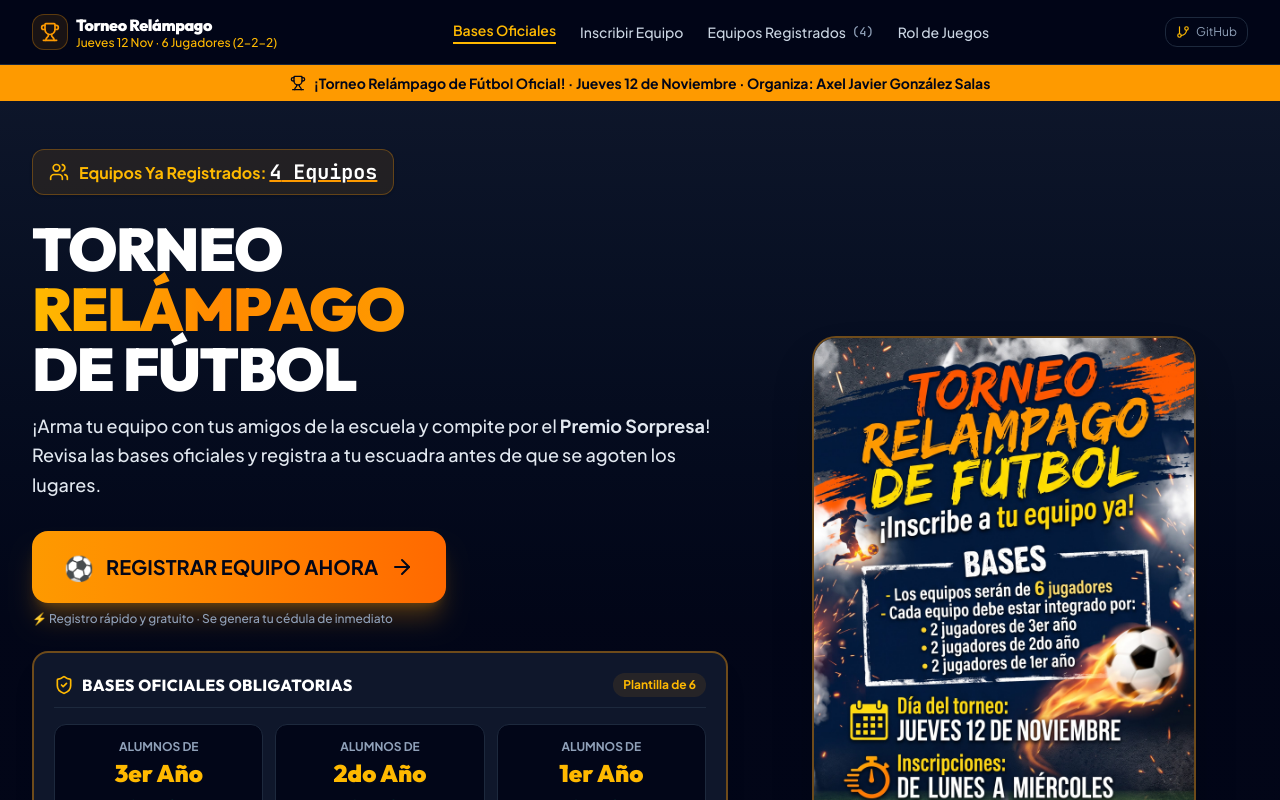
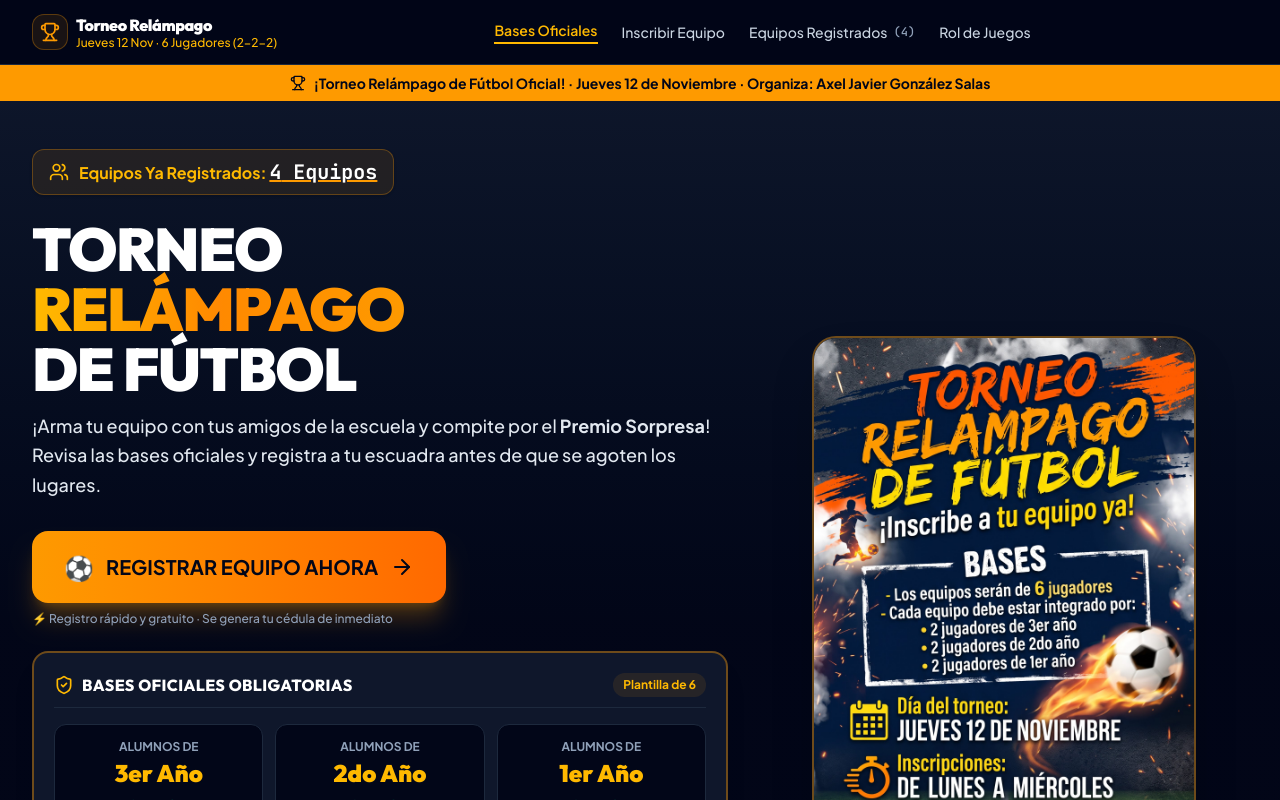
Before and after one commit to Spincel/Fut-relpago, a React (Vite) app: page / in a window 1280 px wide. Shown: the top 800 px of the page. Built offline with nearby package versions, Linux system fonts and the light colour scheme.

Commit message:
Remove GitHub sync button from header

```diff
--- a/src/App.tsx
+++ b/src/App.tsx
@@ -8,7 +8,6 @@ import { PublicTeamsDirectory } from './components/PublicTeamsDirectory';
 import { FixtureGenerator } from './components/FixtureGenerator';
 import { DocumentViewerModal } from './components/DocumentViewerModal';
 import { OfficialGameSheetModal } from './components/OfficialGameSheetModal';
-import { GitSyncModal } from './components/GitSyncModal';
 import { AdminLoginModal } from './components/AdminLoginModal';
 import { Team, Player } from './types/tournament';
 import { loadTeamsFromStorage, saveTeamsToStorage } from './utils/storage';
@@ -41,7 +40,6 @@ export default function App() {
     team: null,
   });
 
-  const [gitModalOpen, setGitModalOpen] = useState(false);
   const [adminLoginModalOpen, setAdminLoginModalOpen] = useState(false);
   const [newlyRegisteredTeam, setNewlyRegisteredTeam] = useState<Team | null>(null);
 
@@ -156,7 +154,6 @@ export default function App() {
           setIsAdmin(false);
           setCurrentTab('bases');
         }}
-        onOpenGitModal={() => setGitModalOpen(true)}
         totalTeamsCount={teams.length}
       />
 
@@ -405,12 +402,6 @@ export default function App() {
         onClose={() => setGameSheetModal({ isOpen: false, team: null })}
       />
 
-      {/* Modal: GitHub Sync guidance */}
-      <GitSyncModal
-        isOpen={gitModalOpen}
-        onClose={() => setGitModalOpen(false)}
-      />
-
       {/* Modal: Admin Protected Login for Axel */}
       <AdminLoginModal
         isOpen={adminLoginModalOpen}
--- a/src/components/Header.tsx
+++ b/src/components/Header.tsx
@@ -1,12 +1,11 @@
 import React from 'react';
-import { ShieldCheck, LogOut, Trophy, GitBranch } from 'lucide-react';
+import { ShieldCheck, LogOut, Trophy } from 'lucide-react';
 
 interface HeaderProps {
   currentTab: 'bases' | 'registro' | 'equipos' | 'fixture' | 'admin';
   setCurrentTab: (tab: 'bases' | 'registro' | 'equipos' | 'fixture' | 'admin') => void;
   isAdmin: boolean;
   onLogoutAdmin: () => void;
-  onOpenGitModal: () => void;
   totalTeamsCount: number;
 }
 
@@ -15,7 +14,6 @@ export const Header: React.FC<HeaderProps> = ({
   setCurrentTab,
   isAdmin,
   onLogoutAdmin,
-  onOpenGitModal,
   totalTeamsCount,
 }) => {
   return (
@@ -79,15 +77,6 @@ export const Header: React.FC<HeaderProps> = ({
 
         {/* Zone 3: Actions */}
         <div className="flex items-center gap-2 shrink-0">
-          <button
-            onClick={onOpenGitModal}
-            className="p-2 sm:px-2.5 sm:py-1.5 text-slate-400 hover:text-white rounded-xl hover:bg-slate-900 border border-slate-800 transition-colors flex items-center gap-1.5 text-xs cursor-pointer"
-            title="Sincronizar con GitHub"
-          >
-            <GitBranch className="w-3.5 h-3.5 text-amber-400" />
-            <span className="hidden sm:inline">GitHub</span>
-          </button>
-
           {/* If Axel is logged in, show his admin banner and logout */}
           {isAdmin && (
             <div className="flex items-center gap-1.5 bg-amber-500/10 border border-amber-500/30 p-1 sm:p-1.5 rounded-xl">
```
